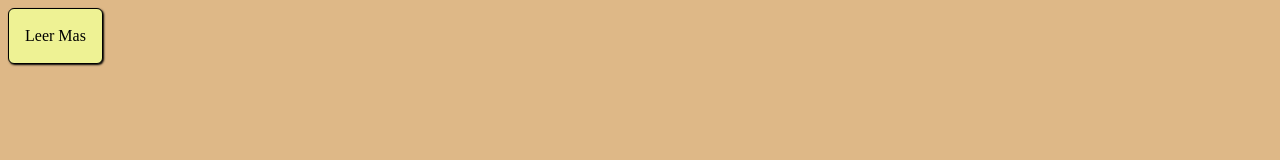
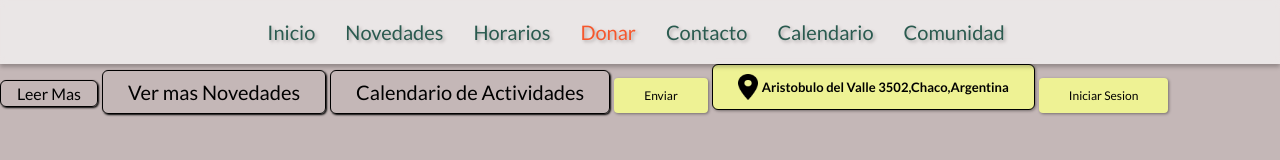
Before and after one commit to Tomas-Martin-dev/Project-Parroquia-La-Merced-, a plain HTML site: page index.html in a window 1280 px wide. Drawn offline with Linux system fonts and the light colour scheme.

Commit message:
se agregan estilos a los componentes de botones.. y nav-scroll

```diff
--- a/CSS/components.css
+++ b/CSS/components.css
@@ -1,31 +1,210 @@
-/* icons */
-.btnLeerMas {
+@import "styles.css";
+
+* {
+    box-sizing: border-box;
+    margin: 0%;
+    padding: 0%;
+}
+
+/* botones */
+
+.btn {
+    /* div */
+    cursor: pointer;
+    user-select: none;
+    justify-content: center;
     display: inline-flex;
-    padding: 2px 16px;
-    justify-content: center;
     align-items: center;
+    /* text */
+    margin: 0;
+    color: var(--Tinta-Negro);
+    text-align: center;
+}
+
+.LeerMas {
+    padding: 3px 16px;
     border-radius: 6px;
-    border: 1px solid var(--Tinta-oscuro, #000);
-    background: var(--Secundary-claro, #EEF294);
+    border: 1px solid var(--Tinta-Negro);
+    background: #00000000;
+
+    /* ESTILO TEXTO */
+    font-family: Lato;
+    font-size: 16px;
+    font-style: normal;
+    font-weight: 400;
+    line-height: normal;
 
     /* SOMBRA BOTON */
-    box-shadow: 1px 1px 2px 0px #000;
+    box-shadow: 1px 1px 2px 0px var(--Tinta-Negro);
 
     &:hover {
-        background: #00000000;
-    }
-
-    & p {
-        color: var(--Tinta-oscuro, #000);
-        text-align: center;
-        font-family: Montserrat;
-        font-size: 16px;
-        font-style: normal;
-        font-weight: 400;
-        line-height: normal;
+        background-color: var(--Secundary-Claro);
     }
 }
 
-body{
-    background-color: burlywood;
+.VerMasN {
+    padding: 9px 25px;
+    border-radius: 6px;
+    border: 1px solid var(--Tinta-Negro);
+    background-color: #00000000;
+
+    /* ESTILO TEXTO */
+    font-family: Lato;
+    font-size: 20px;
+    font-style: normal;
+    font-weight: 500;
+    line-height: normal;
+
+    /* SOMBRA BOTON */
+    box-shadow: 1px 1px 2px 0px var(--Tinta-Negro);
+
+    &:hover {
+        background-color: var(--Secundary-Claro);
+    }
 }
+
+.ToCalendario {
+    padding: 9px 25px;
+    border-radius: 6px;
+    border: 1px solid var(--Tinta-Negro);
+    background-color: #00000000;
+
+    /* ESTILO TEXTO */
+    font-family: Lato;
+    font-size: 20px;
+    font-style: normal;
+    font-weight: 500;
+    line-height: normal;
+
+    /* SOMBRA BOTON */
+    box-shadow: 1px 1px 2px 0px var(--Tinta-Negro);
+
+    &:hover {
+        background-color: var(--Complementos-Blanco);
+    }
+}
+
+.Enviar {
+    padding: 10px 30px;
+    background-color: var(--Secundary-Claro);
+    border-radius: 4px;
+
+    /* SOMBRA BOTON S */
+    box-shadow: 1px 1px 3px 0px rgba(0, 0, 0, 0.40);
+
+    /* ESTILO TEXT */
+    font-family: Lato;
+    font-size: 12px;
+    font-style: normal;
+    font-weight: 400;
+    line-height: normal;
+
+    &:hover {
+        background-color: var(--Secundary-Saturado);
+    }
+}
+
+.Ubic {
+    padding: 9px 25px;
+    border-radius: 6px;
+    border: 1px solid var(--Tinta-Negro, #000);
+    background: var(--Secundary-Claro, #EEF294);
+    flex-direction: row;
+    column-gap: 4px;
+
+    /* SOMBRA BOTON S */
+    box-shadow: 1px 1px 3px 0px rgba(0, 0, 0, 0.40);
+
+    /* ESTILO TEXT */
+    font-family: Lato;
+    font-size: 13px;
+    font-style: normal;
+    font-weight: 700;
+    line-height: normal;
+
+    &:hover {
+        background: var(--Complementos-Blanco);
+    }
+
+    img {
+        height: 26px;
+        width: 20px;
+
+    }
+}
+
+.Login {
+    padding: 10px 30px;
+    border-radius: 4px;
+    background: var(--Secundary-Claro, #EEF294);
+
+    /* SOMBRA BOTON S */
+    box-shadow: 1px 1px 3px 0px rgba(0, 0, 0, 0.40);
+
+    /* ESTILOS TEXT */
+    font-family: Lato;
+    font-size: 12px;
+    font-style: normal;
+    font-weight: 400;
+    line-height: normal;
+
+    &:hover {
+        background: var(--Secundary-Oscuro, #DFCE39);
+    }
+}
+
+/* nav-Scroll text y hover */
+.nav-scroll {
+    width: 100vw;
+    padding: 0px 36px;
+    /* position: absolute; */
+
+    display: flex;
+    flex-direction: row;
+    flex-wrap: nowrap;
+    justify-content: center;
+    align-items: center;
+    gap: 14px;
+    background: rgba(255, 255, 255, 0.65);
+
+    /* SOMBRA NAV-SCROLL */
+    box-shadow: 0px 3px 4px 0px rgba(0, 0, 0, 0.25);
+    backdrop-filter: blur(3px);
+}
+
+.nav-scroll__enlaces {
+    display: flex;
+    flex-direction: row;
+    flex-wrap: inherit;
+    align-items: center;
+    align-self: stretch;
+    justify-content: center ;
+    gap: 14px;
+    padding: 12px 0px;
+
+    a {
+        padding: 8px 8px;
+
+        color: var(--Tinta-Gris);
+        font-family: Lato;
+        font-size: 20px;
+        font-style: normal;
+        font-weight: 500;
+        line-height: normal;
+        text-decoration: none;
+        text-shadow: 2px 2px 3.5px rgba(0,0,0,0.25);
+
+        &:hover{
+            color: var(--Primary-Oscuro, #942406);
+
+        }
+    }
+
+    .donar{
+        color: var(--Primary-Saturado, #F6572C);
+    }
+}
+
+body {
+    background-color: rgb(196, 183, 183);
+}
--- a/CSS/styles.css
+++ b/CSS/styles.css
@@ -4,24 +4,26 @@
     --Primary-Claro: #FB7171;
     --Primary-Oscuro: #942406;
 
-    --Secundario-Saturado: #EBF52A;
-    --Secundary-claro: #EEF294
+    --Secundary-Saturado: #EBF52A;
+    --Secundary-Claro: #EEF294;
     --Secundary-Oscuro: #DFCE39;
 
-    --Tinta-medio: #2A5A4F;
-    --Tinta-claro: #B2ACAC;
-    --Tinta-oscuro: #000;
+    --Tinta-Gris: #2A5A4F;
+    --Tinta-Claro: #B2ACAC;
+    --Tinta-Negro: #000;
 
-    --Complementos-blanco: #FFF;
-    --Complementos-celeste: #B2E2FF;
-    --Complementos-azul: #3746CC;
-/* Text Styles */
+    --Complementos-Blanco: #FFF;
+    --Complementos-Celeste: #B2E2FF;
+    --Complementos-Azul: #3746CC;
+
+    /* Text Styles */
     --sizeH1: 45px;
     --sizeH2: 32px;
     --sizeH3: 24px;
     --sizeText: 1em;
     --sizeTextSmall: 11px;
-/* Shadows  */
+
+    /* Shadows  */
    /* SOMBRA H: box-shadow: 1px 1px 3px 0px rgba(0, 0, 0, 0.25); */
    /* SOMBRA ARTICLE: box-shadow: 1px 1px 3px 0px rgba(0, 0, 0, 0.35); */
    /* SOMBRA BOTON: 1px 1px 2px 0px #000; */
@@ -29,6 +31,8 @@
    /* SOMBRA BOX-PAGO: box-shadow: 1px 1px 2.7px 0px rgba(0, 0, 0, 0.30); */
    /* SOMBRA CARD-HORARIO: box-shadow: 1px 1px 4px 0px rgba(0, 0, 0, 0.20);*/
    /* SOMBRA NAV-SCRIOL: box-shadow: 0px 3px 4px 0px rgba(0, 0, 0, 0.25); backdrop-filter: blur(3px); */
+   /* SOMBRA TEXT DEL NAV-SCRIOL:  text-shadow: 2px 2px 3.5px rgba(0,0,0,0.25); */
    /* SOMBRA SIDER-MENU: box-shadow: 0.5px 0.5px 1.6px 0px rgba(0, 0, 0, 0.60);
 */
+
 }
--- a/index.html
+++ b/index.html
@@ -1,12 +1,44 @@
 <!DOCTYPE html>
 <html lang="en">
+
 <head>
     <meta charset="UTF-8">
     <meta name="viewport" content="width=device-width, initial-scale=1.0">
     <title>Document</title>
+    <link rel="stylesheet" href="CSS/styles.css">
     <link rel="stylesheet" href="CSS/components.css">
+    <link rel="preconnect" href="https://fonts.googleapis.com">
+    <link rel="preconnect" href="https://fonts.gstatic.com" crossorigin>
+    <link
+        href="https://fonts.googleapis.com/css2?family=Lato:ital,wght@0,100;0,300;0,400;0,700;0,900;1,100;1,300;1,400;1,700;1,900&family=Montserrat:ital,wght@0,100..900;1,100..900&display=swap"
+        rel="stylesheet">
 </head>
+
 <body>
-    <div class="btnLeerMas"><p>Leer Mas</p></div>
+    <div class="nav-scroll">
+        <img class="logo logoScroll" src="" alt="">
+        <nav class="nav-scroll__enlaces">
+            <a class="" href="">Inicio</a>
+            <a class="" href="">Novedades</a>
+            <a class="" href="">Horarios</a>
+            <a class="donar" href="">Donar</a>
+            <a class="" href="">Contacto</a>
+            <a class="" href="">Calendario</a>
+            <a class="" href="">Comunidad</a>
+        </nav>
+        <div class="social">
+            <img src="" alt="">
+            <img src="" alt="">
+            <img src="" alt="">
+        </div>
+    </div>
+    <div class="btn LeerMas">Leer Mas</div>
+    <div class="btn VerMasN">Ver mas Novedades</div>
+    <div class="btn ToCalendario">Calendario de Actividades</div>
+    <div class="btn Enviar">Enviar</div>
+    <div class="btn Ubic"><img src="./MEDIA/PHOTOS/Vector.png" />Aristobulo del Valle 3502,Chaco,Argentina</div>
+    <div class="btn Login">Iniciar Sesion</div>
+
 </body>
+
 </html>
```
Also changed, not shown: MEDIA/PHOTOS/Vector.png (added), MEDIA/PHOTOS/a.png (added), MEDIA/PHOTOS/vector-D.jpg (deleted), MEDIA/PHOTOS/vector.jpg (deleted).
